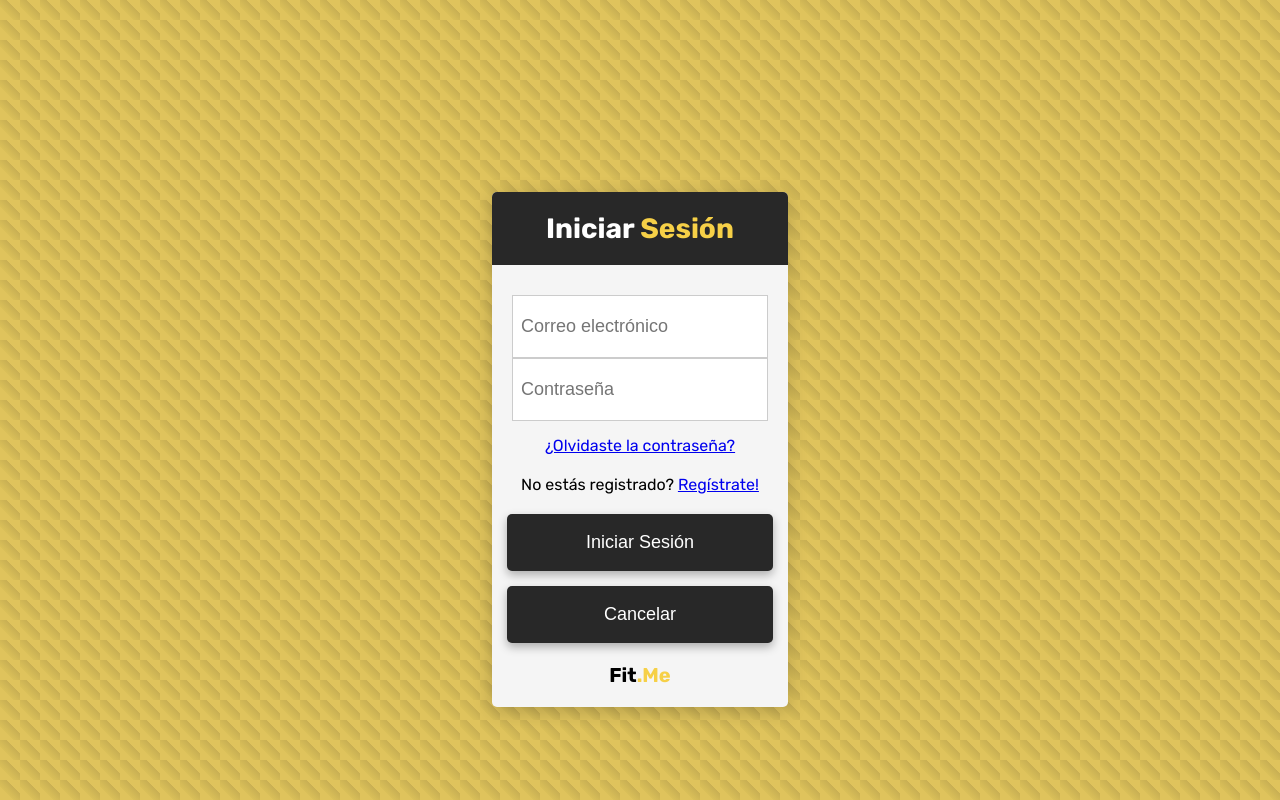
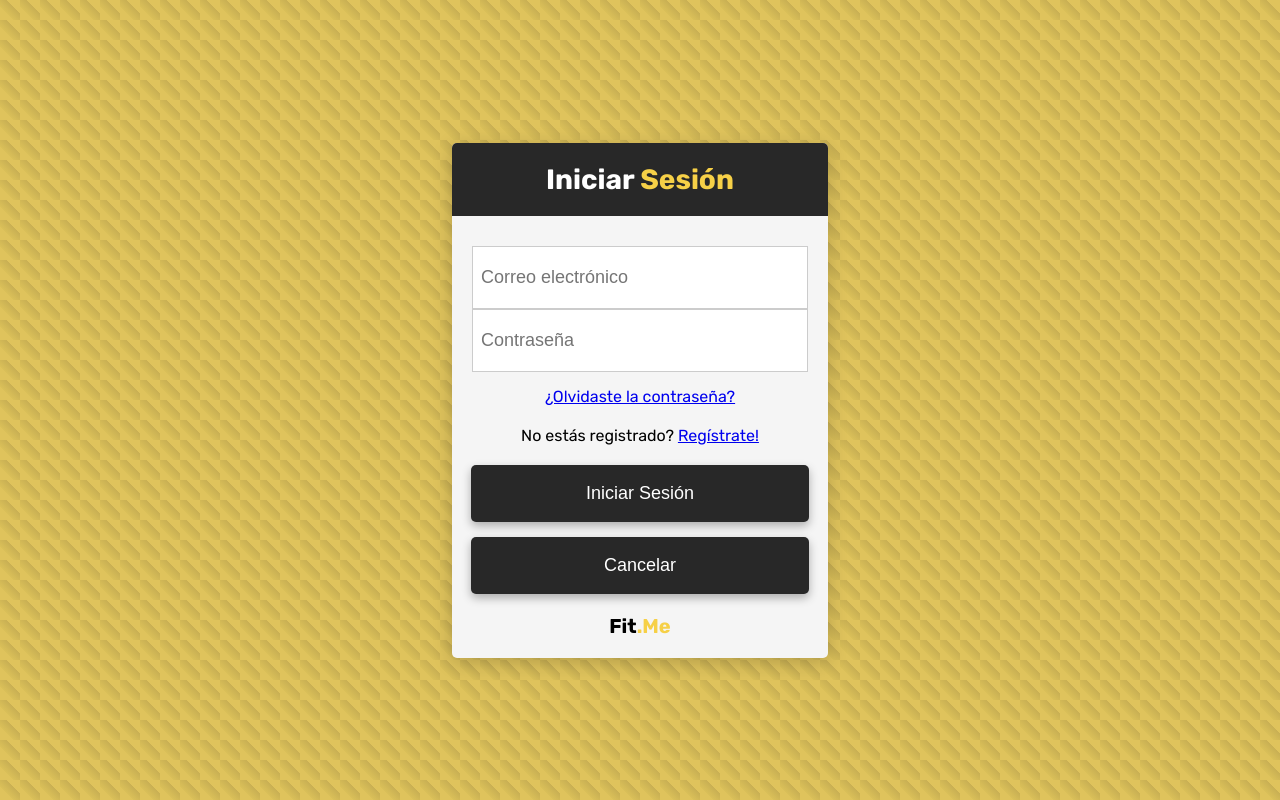
Before and after one commit to Dainerdev/fitme, a React (Vite) app: page /signin in a window 1280 px wide. Built offline with nearby package versions, Linux system fonts and the light colour scheme.

Commit message:
Se modifica el contenedor del formulario

```diff
--- a/src/styles/sign/signin.module.css
+++ b/src/styles/sign/signin.module.css
@@ -29,8 +29,8 @@
 }
 
 .content {
-    max-height: 55vh;
-    width: 40vh;
+    max-height: 100vh;
+    width: 50vh;
     padding: 12px;
 }
 
```
